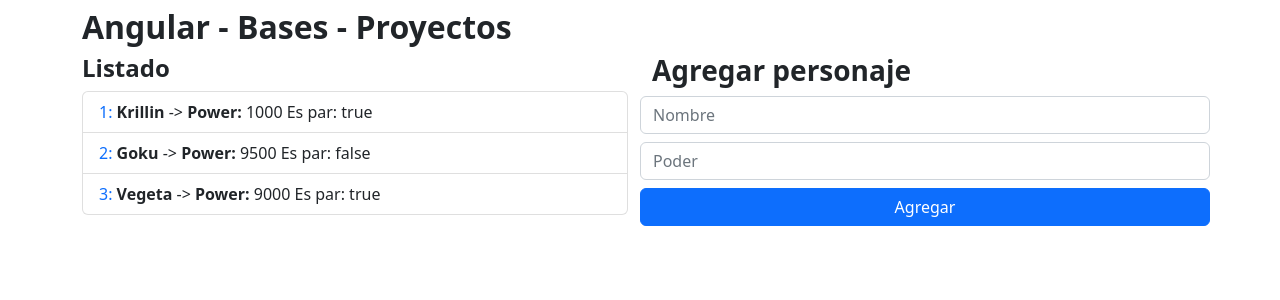
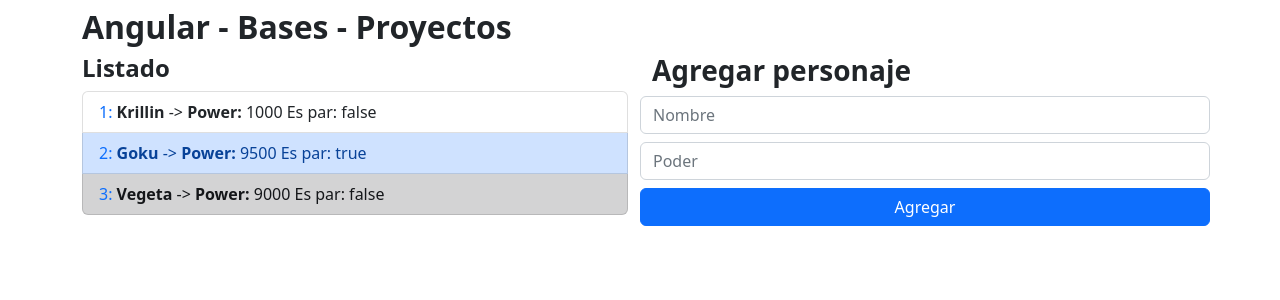
Before and after one commit to alexDev2808/angular-bases, an Angular app: page / in a window 1280 px wide. Shown: the top 300 px of the page. Built offline with nearby package versions, Linux system fonts and the light colour scheme.

Commit message:
[ngClass]

```diff
--- a/src/app/dbz/components/list/list.component.html
+++ b/src/app/dbz/components/list/list.component.html
@@ -4,8 +4,12 @@
         let i = index;
         let isFirst = first
         let isLast = last
-        let isEven = even"
+        let isEven = odd"
         class="list-group-item"
+        [ngClass]="{
+            'list-group-item-dark': isLast,
+            'list-group-item-primary': isEven
+        }"
     >
         <span class="text-primary">{{ i + 1 }}:
         </span><strong>{{ character.name }}</strong> ->
```
